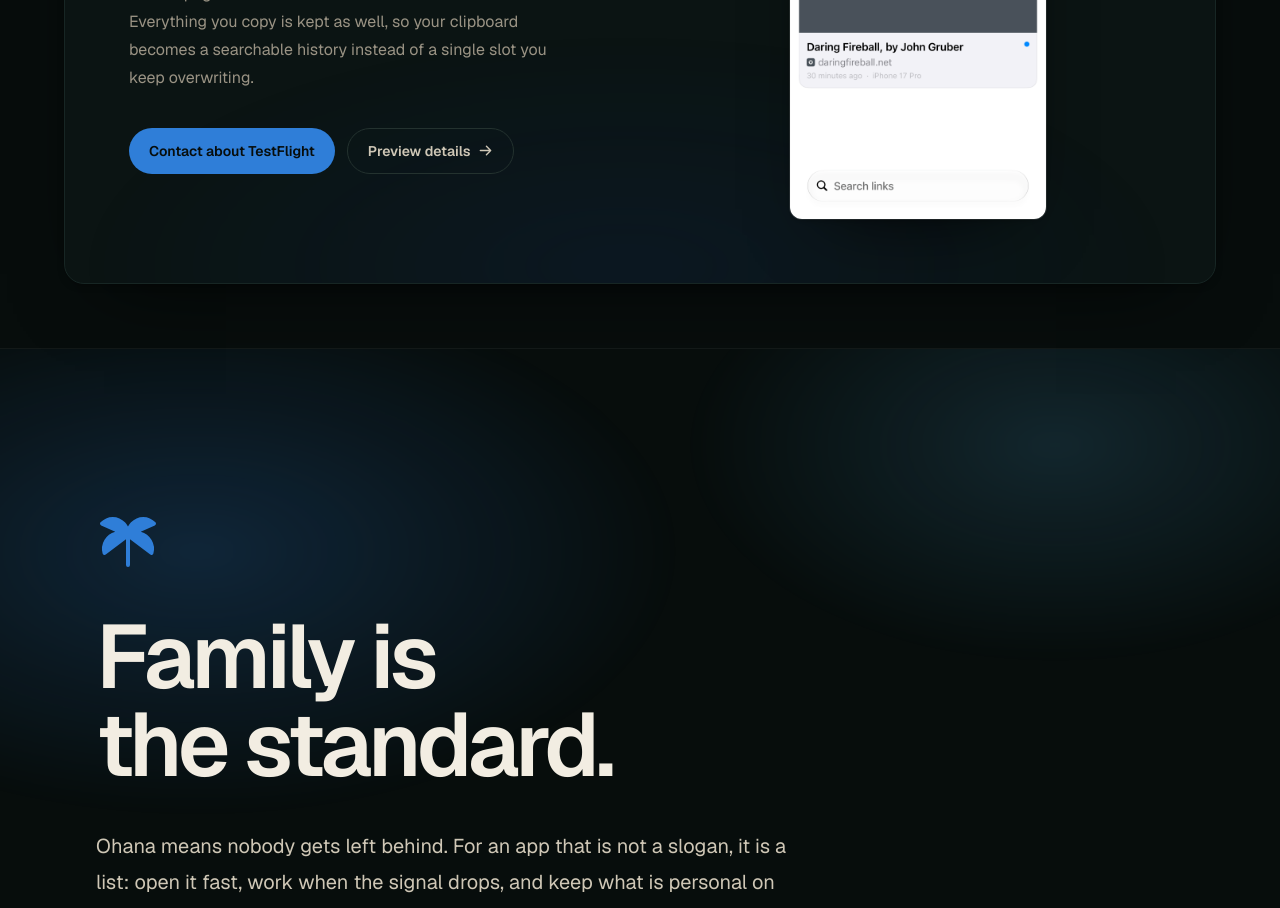
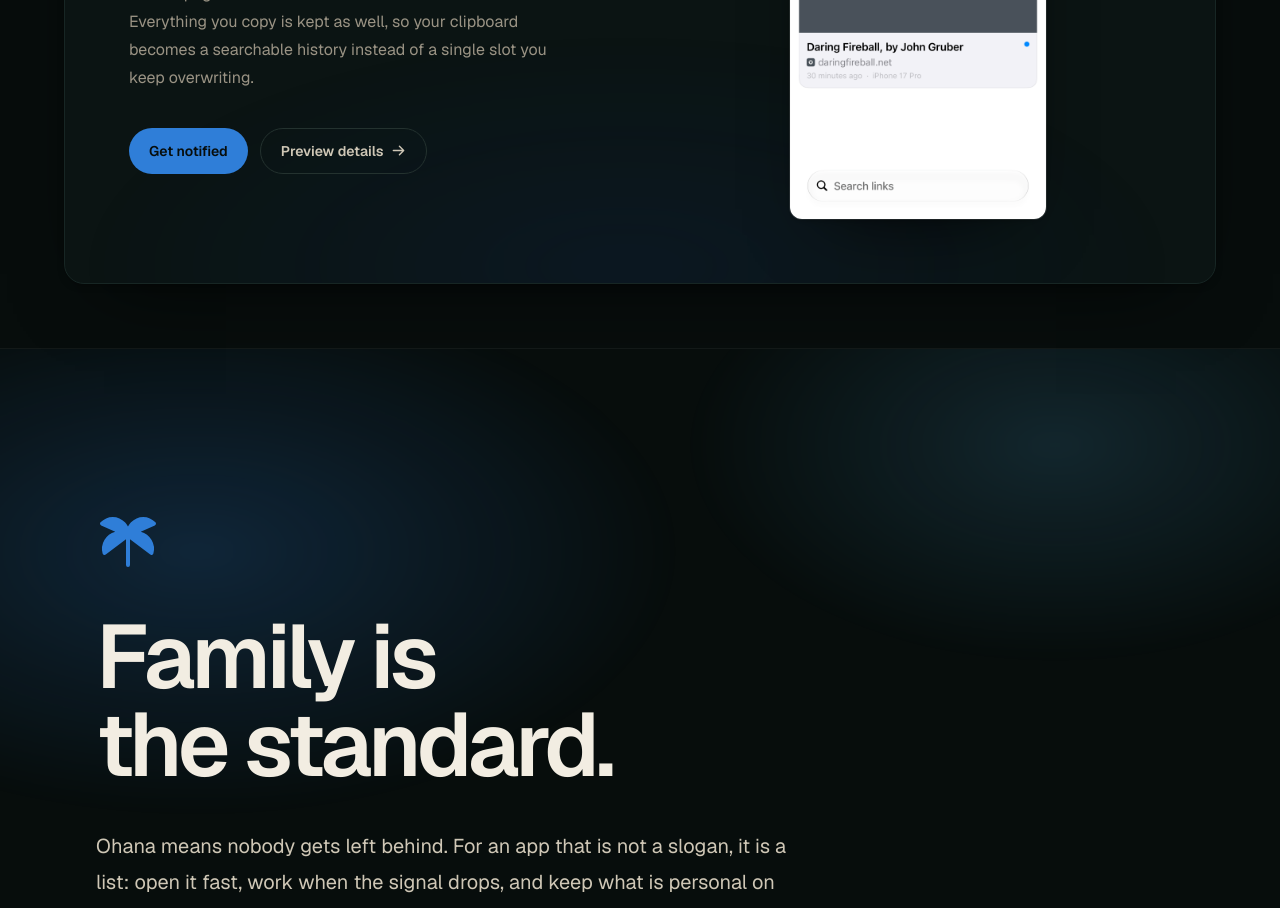
Before and after one commit to dirtballs/ohanalabs, a Next.js app: page / in a window 1280 px wide. Shown: the part 6400-7308 px from the top of the page. Built offline with nearby package versions, Linux system fonts and the light colour scheme.

Commit message:
Fix Sling coming-soon CTA off TestFlight wording
Badge stays Coming soon. Button is Get notified (mailto subject
Sling — notify me). Availability no longer claims TestFlight.

```diff
--- a/app/apps/app-data.ts
+++ b/app/apps/app-data.ts
@@ -449,12 +449,12 @@ export const appList: AppData[] = [
     iconSrc: '/apps/sling/icon.png',
     iconAlt: 'Sling app icon',
     releaseStage: 'coming-soon',
-    availability: 'iPhone app in TestFlight; Mac app coming soon',
+    availability: 'Coming soon for iPhone and Mac',
     statusLabel: 'Coming soon',
     priceLabel: 'Pre-release preview',
     primaryLink: {
-      label: 'Contact about TestFlight',
-      href: 'mailto:support@ohanalabs.app?subject=Sling%20TestFlight',
+      label: 'Get notified',
+      href: 'mailto:support@ohanalabs.app?subject=Sling%20%E2%80%94%20notify%20me',
     },
     screenshotPaths: [],
     previewImageSrc: '/apps/sling/archive-preview.png',
```
